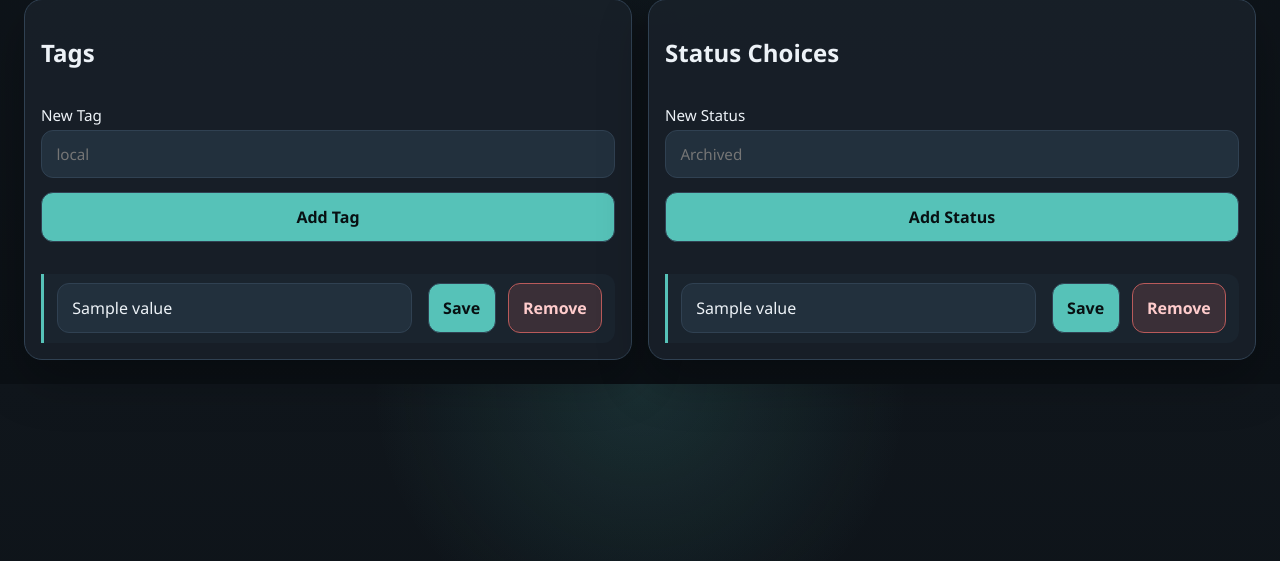
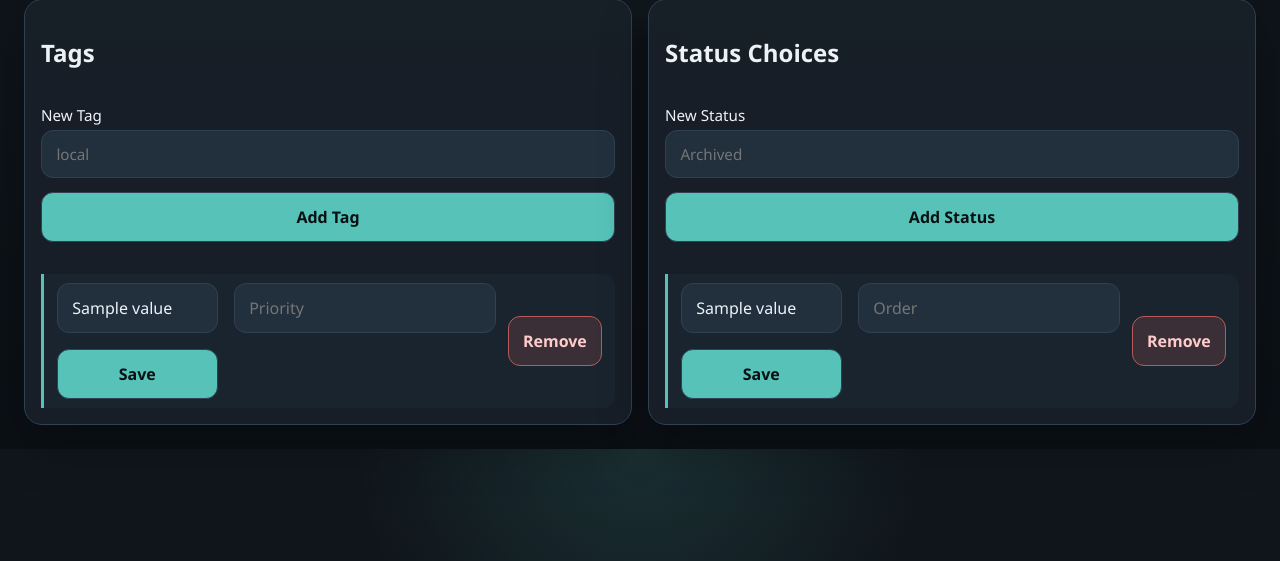
Before and after one commit to Hanselljlh/Social-Keeper, a FastAPI app: template app/templates/settings.html in a window 1280 px wide. Shown: the part 239-800 px from the top of the page. Run offline with FastAPI, Linux system fonts and the light colour scheme; the template is opened without the code that fills it: most values are stand-ins (such as "Sample title", 1, 10 or a date in 2020); parts of the project's set-up code (start-up, migrations or seed data) failed here and were passed over.

Commit message:
Release 0.5.1

```diff
--- a/app/main.py
+++ b/app/main.py
@@ -93,6 +93,7 @@
     id: Mapped[int] = mapped_column(Integer, primary_key=True)
     kind: Mapped[str] = mapped_column(String(20))
     value: Mapped[str] = mapped_column(String(100))
+    sort_order: Mapped[Optional[int]] = mapped_column(Integer, nullable=True)
     created_at: Mapped[datetime] = mapped_column(DateTime, default=datetime.utcnow)
 
 
@@ -117,6 +118,7 @@
 ensure_column("people", "reminder_date", "DATE")
 ensure_column("upload_items", "upload_category", "TEXT")
 ensure_column("upload_items", "extracted_text", "TEXT")
+ensure_column("setting_options", "sort_order", "INTEGER")
 
 app = FastAPI(title=os.getenv("APP_NAME", "Social Keeper"))
 app.mount("/static", StaticFiles(directory=STATIC_DIR), name="static")
@@ -136,12 +138,35 @@
 
 
 def get_setting_values(db: Session, kind: str, fallback: list[str]) -> list[str]:
-    values = [item.value for item in db.query(SettingOption).filter(SettingOption.kind == kind).order_by(SettingOption.value.asc()).all()]
+    values = [item.value for item in get_setting_options(db, kind)]
     return values or fallback
 
 
 def get_setting_options(db: Session, kind: str) -> list[SettingOption]:
-    return db.query(SettingOption).filter(SettingOption.kind == kind).order_by(SettingOption.value.asc()).all()
+    return (
+        db.query(SettingOption)
+        .filter(SettingOption.kind == kind)
+        .order_by(SettingOption.sort_order.asc().nullslast(), SettingOption.value.asc())
+        .all()
+    )
+
+
+def next_sort_order(db: Session, kind: str) -> int:
+    existing = get_setting_options(db, kind)
+    if not existing:
+        return 1
+    return max((item.sort_order or 0) for item in existing) + 1
+
+
+def sort_profile_tags(person: Person, tag_options: list[SettingOption]) -> list[str]:
+    current_tags = parse_tags(person.tags)
+    if not current_tags:
+        return []
+    priority = {option.value.lower(): option.sort_order or 9999 for option in tag_options}
+    return sorted(
+        current_tags,
+        key=lambda tag: (priority.get(tag.lower(), 9999), tag.lower()),
+    )
 
 
 def is_logged_in(request: Request) -> bool:
@@ -403,11 +428,20 @@
 def seed_demo_data() -> None:
     with SessionLocal() as db:
         if db.query(SettingOption).count() == 0:
-            for option in STATUS_OPTIONS:
-                db.add(SettingOption(kind="status", value=option))
-            for option in ["local", "follow-up", "verified", "favourite"]:
-                db.add(SettingOption(kind="tag", value=option))
+            for index, option in enumerate(STATUS_OPTIONS, start=1):
+                db.add(SettingOption(kind="status", value=option, sort_order=index))
+            for index, option in enumerate(["local", "follow-up", "verified", "favourite"], start=1):
+                db.add(SettingOption(kind="tag", value=option, sort_order=index))
             db.commit()
+        else:
+            changed = False
+            for kind in ["status", "tag"]:
+                for index, option in enumerate(get_setting_options(db, kind), start=1):
+                    if option.sort_order != index:
+                        option.sort_order = index
+                        changed = True
+            if changed:
+                db.commit()
 
         if db.query(Person).count() > 0:
             return
@@ -621,8 +655,11 @@
     }
     with get_db() as db:
         people = apply_person_filters(db, filters)
+        tag_options = get_setting_options(db, "tag")
         for person in people:
             enrich_person(person)
+            person.card_tags = sort_profile_tags(person, tag_options)[:3]
+            person.extra_tag_count = max(0, len(parse_tags(person.tags)) - len(person.card_tags))
         duplicates = find_duplicates(people)
         reminder_groups = build_reminder_groups(people)
         totals = {
@@ -697,7 +734,7 @@
     with get_db() as db:
         exists = db.query(SettingOption).filter(SettingOption.kind == clean_kind, SettingOption.value.ilike(clean_value)).first()
         if not exists:
-            db.add(SettingOption(kind=clean_kind, value=clean_value))
+            db.add(SettingOption(kind=clean_kind, value=clean_value, sort_order=next_sort_order(db, clean_kind)))
             db.commit()
     return RedirectResponse("/settings", status_code=302)
 
@@ -721,6 +758,7 @@
     request: Request,
     option_id: int,
     value: str = Form(...),
+    sort_order: str = Form(""),
 ):
     redirect = require_login(request)
     if redirect:
@@ -734,6 +772,7 @@
         option = db.get(SettingOption, option_id)
         if option:
             option.value = clean_value
+            option.sort_order = int(sort_order) if sort_order.strip().isdigit() else option.sort_order
             db.commit()
     return RedirectResponse("/settings", status_code=302)
 
@@ -892,7 +931,7 @@
                 tags.add(new_tag.strip())
                 exists = db.query(SettingOption).filter(SettingOption.kind == "tag", SettingOption.value.ilike(new_tag.strip())).first()
                 if not exists:
-                    db.add(SettingOption(kind="tag", value=new_tag.strip()))
+                    db.add(SettingOption(kind="tag", value=new_tag.strip(), sort_order=next_sort_order(db, "tag")))
             person.tags = ", ".join(sorted(tags))
             db.commit()
     return RedirectResponse(f"/profiles/{person_id}", status_code=302)
--- a/app/templates/settings.html
+++ b/app/templates/settings.html
@@ -20,6 +20,7 @@
             <div class="timeline-item simple-row">
                 <form method="post" action="/settings/options/{{ tag.id }}/edit" class="inline-edit">
                     <input type="text" name="value" value="{{ tag.value }}" required>
+                    <input type="number" name="sort_order" value="{{ tag.sort_order or loop.index }}" min="1" placeholder="Priority">
                     <button type="submit">Save</button>
                 </form>
                 <form method="post" action="/settings/options/{{ tag.id }}/delete">
@@ -44,6 +45,7 @@
             <div class="timeline-item simple-row">
                 <form method="post" action="/settings/options/{{ status.id }}/edit" class="inline-edit">
                     <input type="text" name="value" value="{{ status.value }}" required>
+                    <input type="number" name="sort_order" value="{{ status.sort_order or loop.index }}" min="1" placeholder="Order">
                     <button type="submit">Save</button>
                 </form>
                 <form method="post" action="/settings/options/{{ status.id }}/delete">
```
Also changed, not shown: app/static/style.css (+22 -7 lines), app/templates/dashboard.html (+5 -2 lines), CHANGELOG.md, 1 other file.
